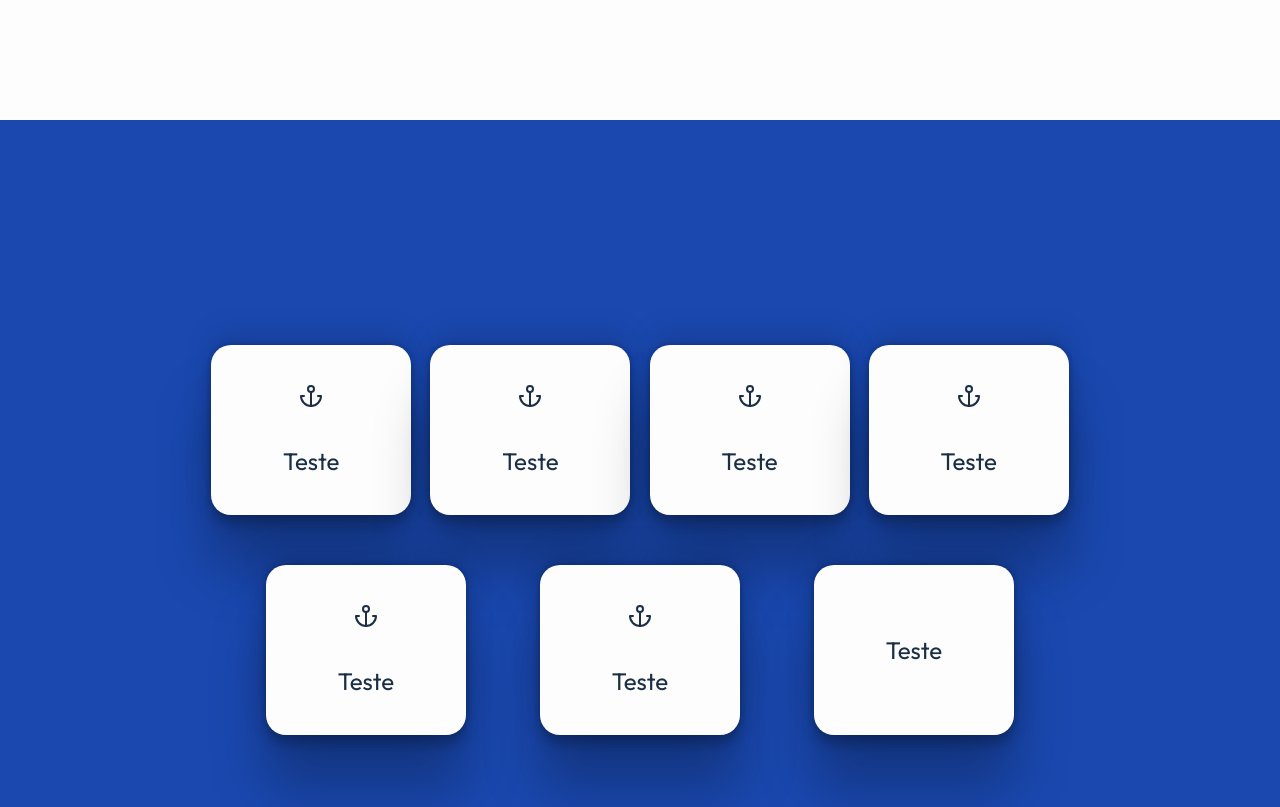
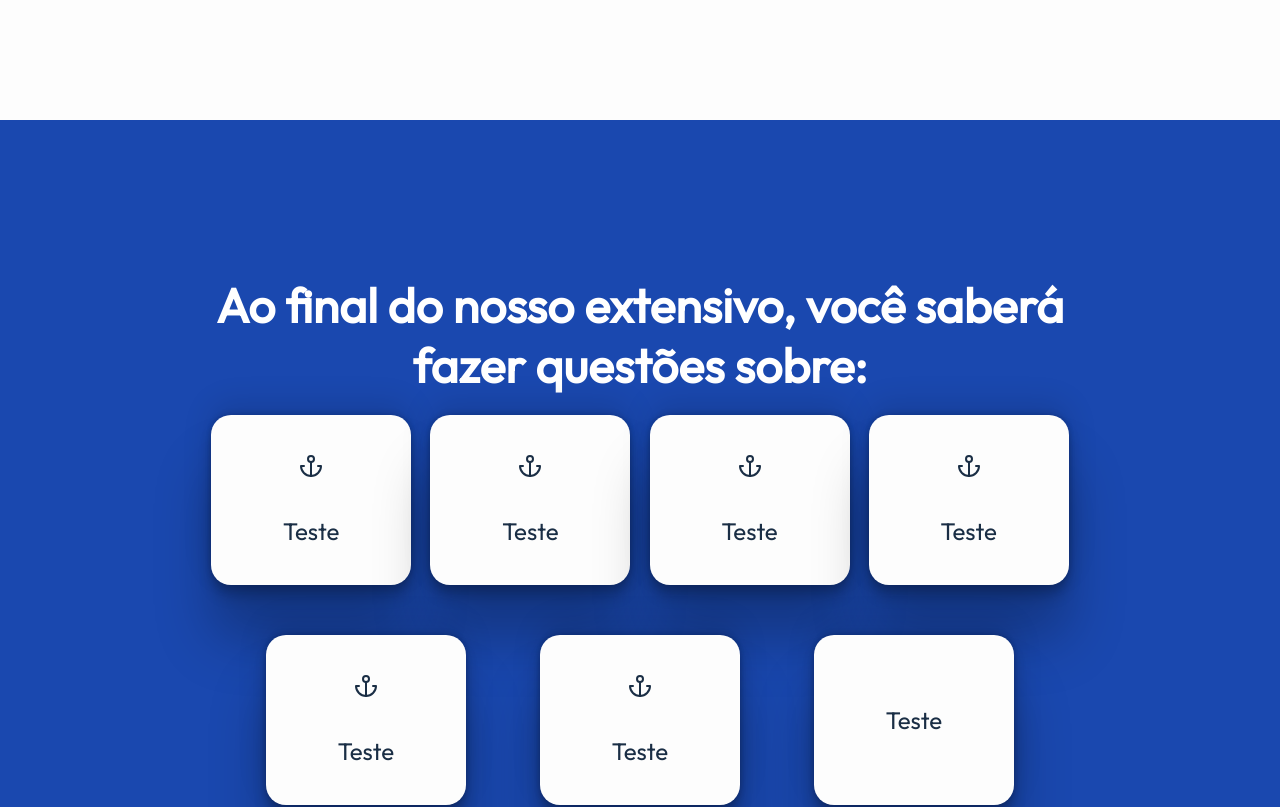
Before and after one commit to luccaparadeda/phdaquimica, a Next.js app: page /curso in a window 1280 px wide. Shown: the part 780-1587 px from the top of the page. Built offline with nearby package versions, Linux system fonts and the light colour scheme.

Commit message:
feat: changed layout

```diff
--- a/pages/curso.tsx
+++ b/pages/curso.tsx
@@ -49,6 +49,10 @@ const Curso = () => {
                     </div>
                 </div>
                 <div className={secondView.secondView}>
+                    <h2>
+                        Ao final do nosso extensivo, você saberá fazer questões
+                        sobre:
+                    </h2>
                     <Cards cards={questionsAbout} />
                 </div>
             </div>
--- a/styles/Home.module.scss
+++ b/styles/Home.module.scss
@@ -37,6 +37,7 @@
 	justify-content: center;
 	font-weight: 700;
 	letter-spacing: 6px;
+	margin-bottom: 10vh;
 
 	@media (max-width: 700px) {
 		width: 200px;
--- a/styles/curso/secondView.module.scss
+++ b/styles/curso/secondView.module.scss
@@ -3,6 +3,8 @@
 	background-color: var(--blue);
 	padding: 20px 15vw;
 	display: flex;
+	flex-direction: column;
+	gap: 20px;
 	justify-content: center;
 	align-items:  center;
 }
```
